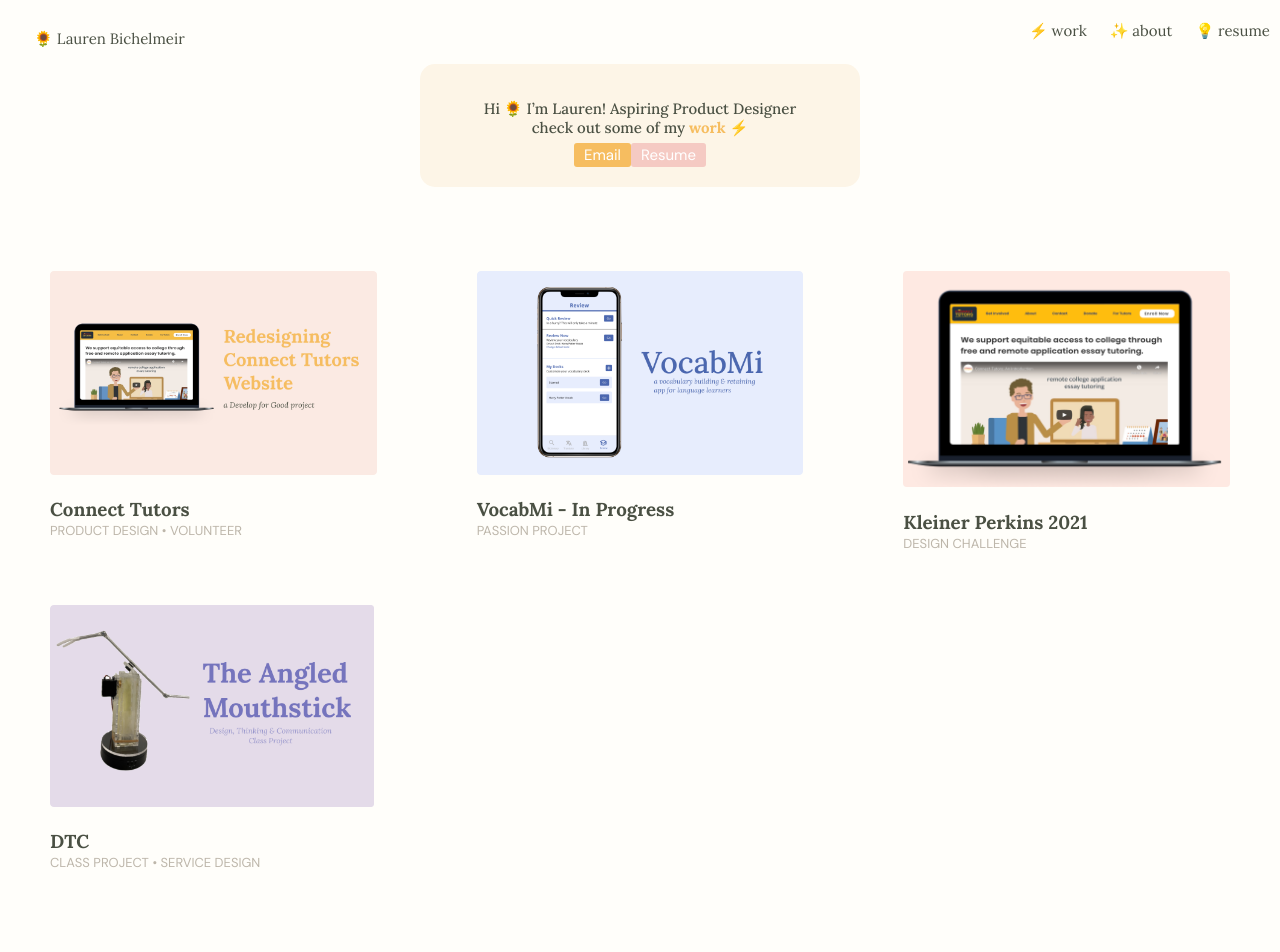
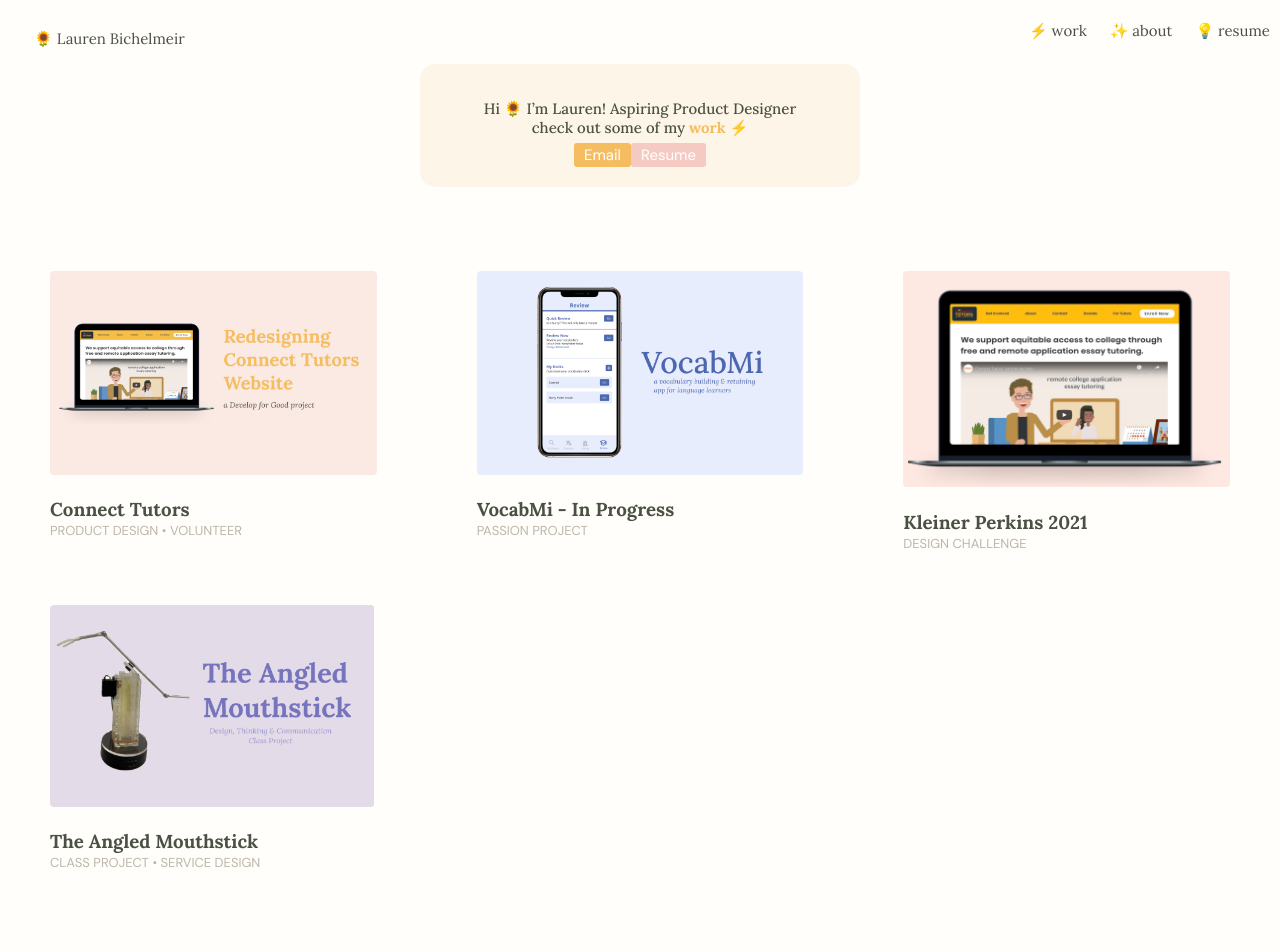
Before and after one commit to lbichelmeir/lbichelmeir.github.io, a React (Create React App) app in the folder react-portfolio/: page / in a window 1280 px wide. Shown: the top 952 px of the page. Built offline with nearby package versions, Linux system fonts and the light colour scheme.

Commit message:
updated project name

```diff
--- a/react-portfolio/src/projects.js
+++ b/react-portfolio/src/projects.js
@@ -26,7 +26,7 @@ export const projects = [
     {
         id: 4,
         image:"/images/projects/DTC/DTCProjectTile.png",
-        title: "DTC",
+        title: "The Angled Mouthstick",
         description: "CLASS PROJECT • SERVICE DESIGN",
         link: "/DTC"
     },
```
